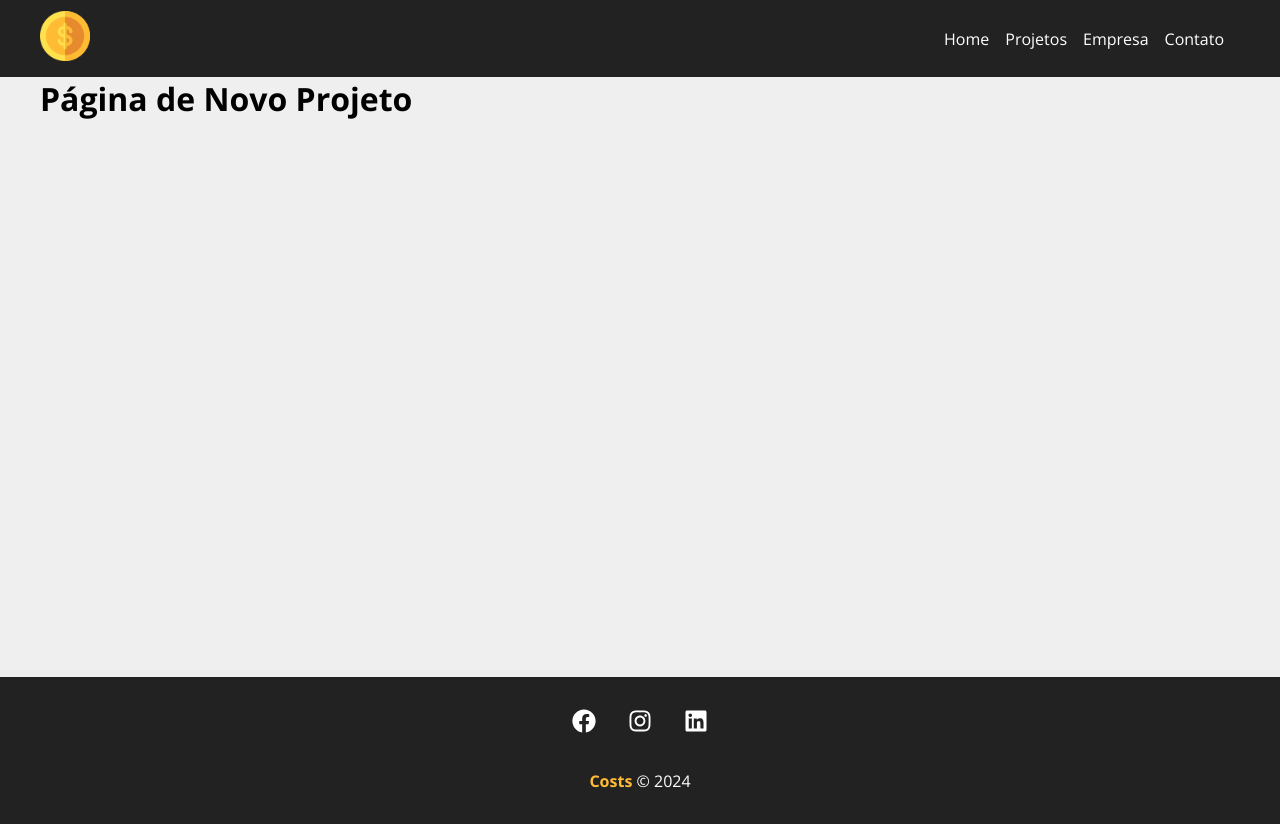
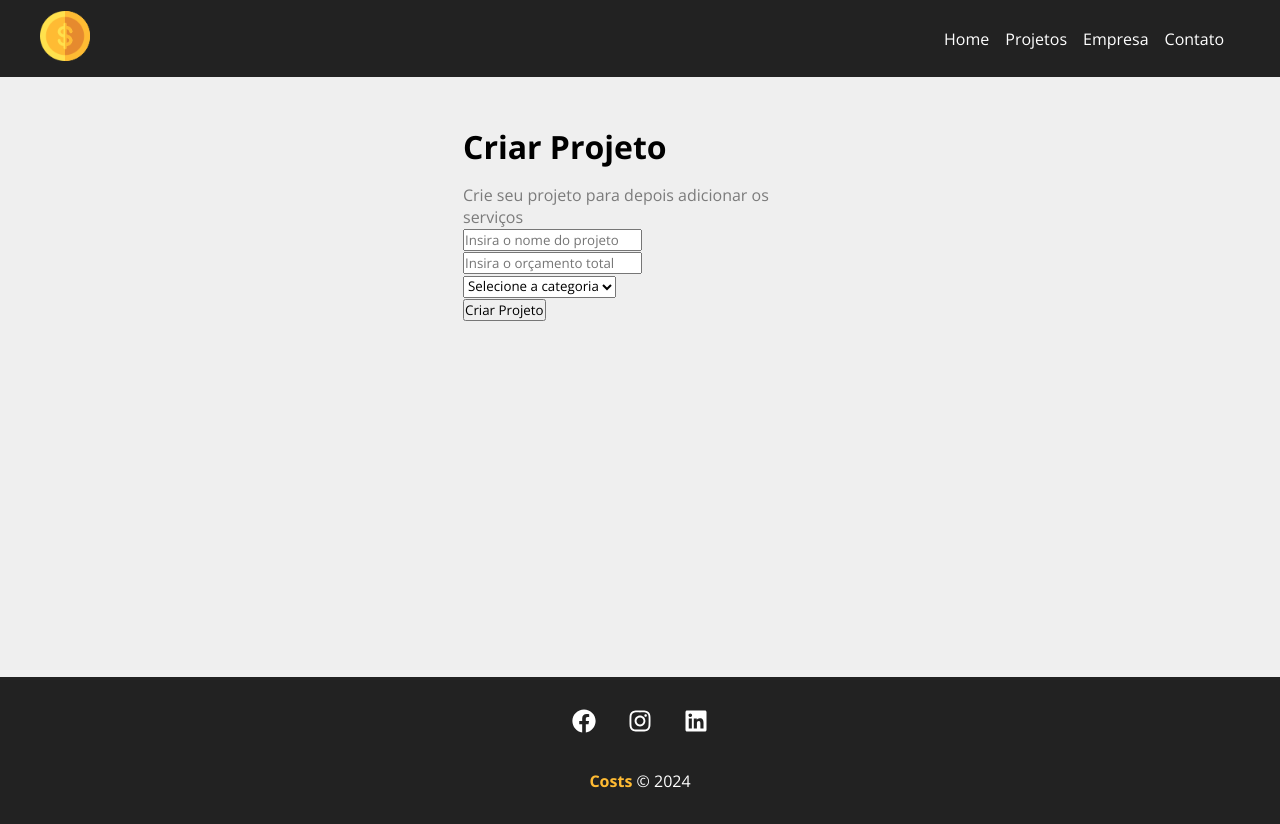
Before and after one commit to 1thiagoCRUZ/curso_react, a React (Create React App) app: page /newproject in a window 1280 px wide. Built offline with nearby package versions, Linux system fonts and the light colour scheme.

Commit message:
Aula 21 | Iniciando a página de Criação de projetos: demarcando os espaços do formulário

```diff
--- a/src/components/pages/NewProject.js
+++ b/src/components/pages/NewProject.js
@@ -1,5 +1,15 @@
+import styles from './NewProject.module.css'
+import ProjectForm from '../project/ProjectForm'
+
+
 function NewProjetct() {
-    return <h1>Página de Novo Projeto</h1>
+    return (
+      <div className={styles.newproject_container}>
+        <h1> Criar Projeto</h1>
+        <p> Crie seu projeto para depois adicionar os serviços</p>
+        <ProjectForm />
+      </div>
+    )
   }
 
 export default NewProjetct
--- /dev/null
+++ b/src/components/pages/NewProject.module.css
@@ -0,0 +1,13 @@
+.newproject_container {
+    width: 450px;
+    margin: 0 auto;
+    padding: 3em;
+}
+
+.newproject_container h1 {
+    margin-bottom: .5em;
+}
+
+.newproject_container p {
+    color: #7b7b7b;
+}
--- /dev/null
+++ b/src/components/project/ProjectForm.js
@@ -0,0 +1,17 @@
+function ProjectForm() {
+    return (
+        <form>
+            <div><input type="text" placeholder="Insira o nome do projeto" /></div>
+            <div> <input type="number" placeholder="Insira o orçamento total" /></div>
+            <div> <select name="category_id">
+                <option disabled selected>Selecione a categoria</option>
+            </select></div>
+
+            <div>
+                <input type="submit" value="Criar Projeto" />
+            </div>
+        </form>
+    )
+}
+
+export default ProjectForm
```
